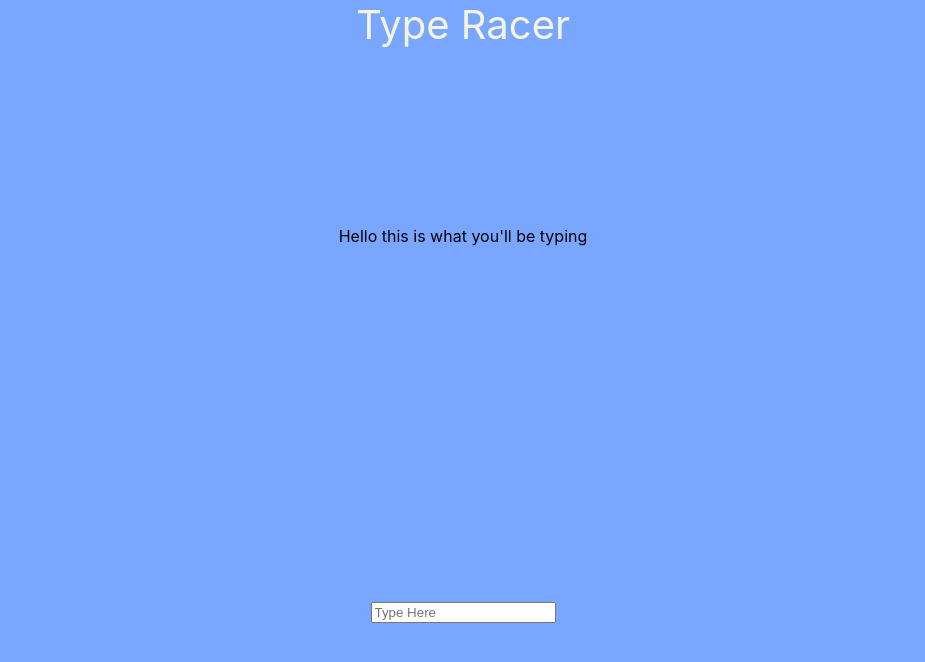
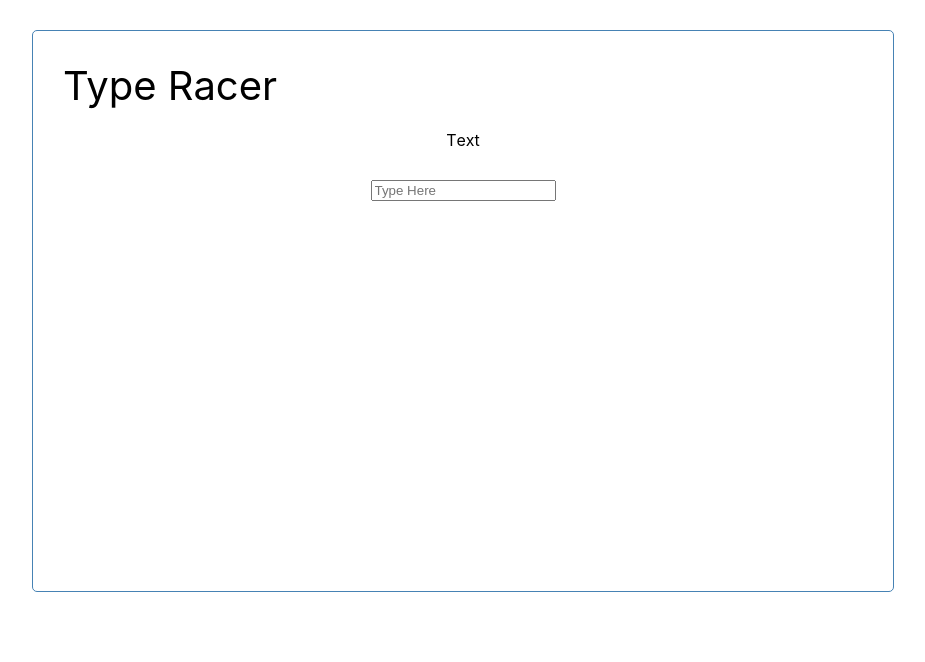
Before and after one commit to lawrence-chau77/typeracer, a React (Create React App) app: page / in a window 1280 px wide. Shown: the top 662 px of the page, without its empty margins (177-1102 px from the left). Built offline with nearby package versions, Linux system fonts and the light colour scheme.

Commit message:
Preview changes colour with either correct or incorrenct user input

```diff
--- a/src/App.css
+++ b/src/App.css
@@ -1,16 +1,19 @@
-.App {
-  width: 100vw;
-  height: 100vh;
-  display: flex;
-  flex-direction: column;
-  align-items: center;
-  background-color: #79A7FF;
+/* Typeracer Header in Top Middle of Screen */
+.container {
+  max-width: 800px;
+  margin: 30px auto;
+  overflow: auto;
+  min-height: 500px;
+  border: 1px solid steelblue;
+  padding: 30px;
+  border-radius: 5px;
 }
-/* Typeracer Header in Top Middle of Screen */
+
 .heading {
   font-size: 40px;
-  color: beige;
-  justify-content: center;
-  text-align: center;
-  z-index: 1;
+  color: black;
+  display: flex;
+  justify-content: space-between;
+  align-items: center;
+  margin-bottom: 20px;
 }
--- a/src/App.tsx
+++ b/src/App.tsx
@@ -4,11 +4,15 @@ import InputField from './components/InputFeild';
 import Preview from './components/Preview';
 
 const App: React.FC = () => {
+  const text = "Historically, the fundamental role of pharmacists as a healthcare practitioner was to check and distribute drugs to doctors for medication that had been prescribed to patients. In more modern times, pharmacists advise patients and health care providers on the selection, dosages, interactions, and side effects of medications, and act as a learned intermediary between a prescriber and a patient."
+  const [paragraph, setParagraph] = useState<string>("Text")
+  const [input, setInput] = useState<string>('')
+
   return (
-    <div className='App'>
+    <div className='container'>
       <span className='heading'>Type Racer</span>
-      <Preview/>
-      <InputField/>
+      <Preview paragraph={paragraph} input={input} />
+      <InputField setInput={setInput}/>
     </div>
   );
 };
--- a/src/components/InputFeild.tsx
+++ b/src/components/InputFeild.tsx
@@ -1,10 +1,14 @@
 import React from "react";
 import "./styles.css";
 
-const InputField = () => {
+interface props {
+    setInput: React.Dispatch<React.SetStateAction<string>>;
+    }
+
+const InputField: React.FC<props> = ({ setInput }) => {
     return (
         <form className='input'>
-            <input type='input' placeholder="Type Here"/>
+            <input type='text' placeholder="Type Here" onChange={(e) => setInput(e.target.value)}/>
         </form>
     );
 };
--- a/src/components/Preview.tsx
+++ b/src/components/Preview.tsx
@@ -1,9 +1,24 @@
-import React from 'react';
 
-export default (prop: any) => {
+interface props {
+    paragraph: string;
+    input: string;
+}
+const Preview: React.FC<props> = ({ paragraph, input }) => {
+    const para = paragraph.split('');
     return (
         <div className='preview'>
-            Hello this is what you'll be typing
+            {
+                // Map each element of para array to its value and index
+                para.map((s,i) => {
+                    let color;
+                    if (i < input.length) {
+                        color = s === input[i] ? 'green' : 'red';
+                    }
+                    return <span key={i} style={{backgroundColor: color}}>{s} </span>
+                })
+            }
         </div>
     );
 };
+
+export default Preview;
--- a/src/components/styles.css
+++ b/src/components/styles.css
@@ -1,6 +1,8 @@
 .input {
+
+    display: flex;
     width: auto;
-    margin: auto;
+    margin-top: 30px;
     position: initial;
     justify-content: center;
     align-items: center
```
